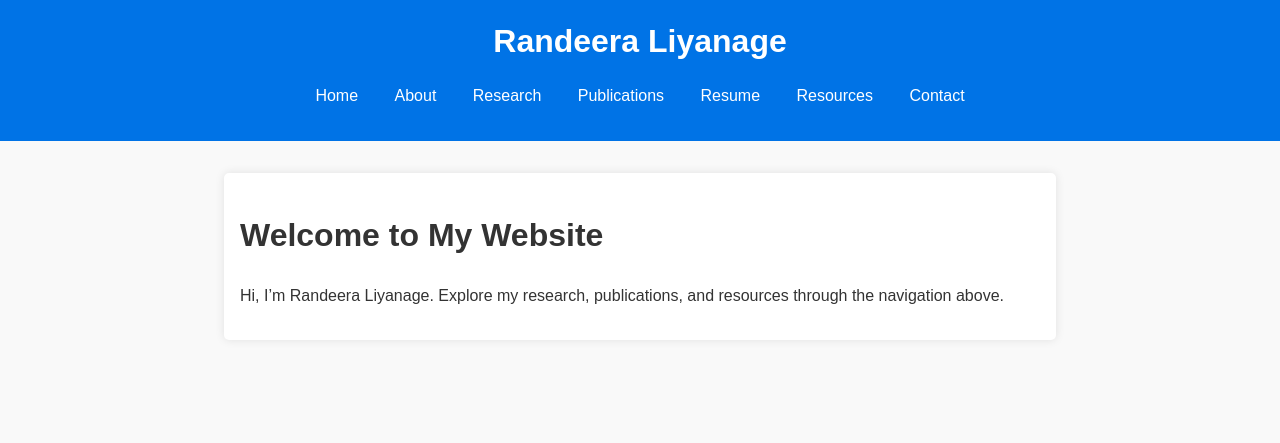
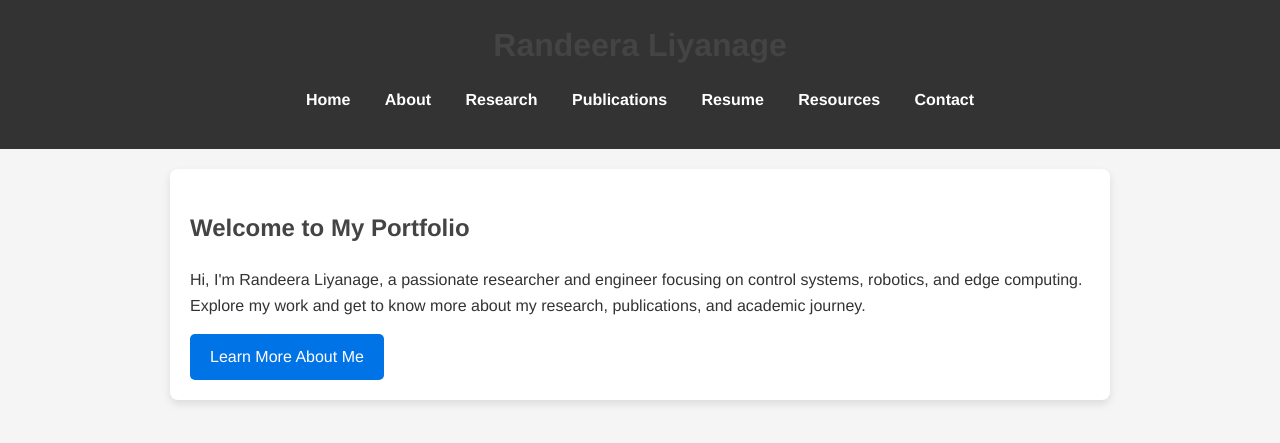
Before and after one commit to randeeraliyanage/randeeraliyanage.github.io, a Jekyll site: the page built from index.md, in a window 1280 px wide. Shown: the top 443 px of the page. Built offline with Jekyll 4.4.1, drawn with Linux system fonts in a browser that asks for light colours.

Commit message:
Update default.html

```diff
--- a/_layouts/default.html
+++ b/_layouts/default.html
@@ -3,24 +3,71 @@
 <head>
     <meta charset="UTF-8">
     <meta name="viewport" content="width=device-width, initial-scale=1.0">
-    <title>{{ page.title | default: site.title }}</title>
+    <title>Randeera Liyanage - Portfolio</title>
     <link rel="stylesheet" href="/style.css">
+    <style>
+        body {
+            font-family: 'Helvetica Neue', Arial, sans-serif;
+            color: #333;
+            background: #f5f5f5;
+            line-height: 1.6;
+        }
+        header {
+            background: #333;
+            color: #fff;
+            padding: 20px 0;
+            text-align: center;
+        }
+        nav a {
+            color: #fff;
+            text-decoration: none;
+            margin: 0 15px;
+            font-weight: bold;
+        }
+        nav a:hover {
+            text-decoration: underline;
+        }
+        main {
+            max-width: 900px;
+            margin: 20px auto;
+            background: #fff;
+            padding: 20px;
+            border-radius: 8px;
+            box-shadow: 0 4px 8px rgba(0,0,0,0.1);
+        }
+        h1, h2, h3, h4 {
+            color: #444;
+        }
+        .button {
+            display: inline-block;
+            background: #0073e6;
+            color: #fff;
+            padding: 10px 20px;
+            border-radius: 5px;
+            text-decoration: none;
+        }
+        .button:hover {
+            background: #005bb5;
+        }
+    </style>
 </head>
 <body>
     <header>
-        <h1>{{ site.title }}</h1>
+        <h1>Randeera Liyanage</h1>
         <nav>
-            <a href="/index.html">Home</a>
-            <a href="/about.html">About</a>
-            <a href="/research.html">Research</a>
-            <a href="/publications.html">Publications</a>
-            <a href="/resume.html">Resume</a>
-            <a href="/resources.html">Resources</a>
-            <a href="/contact.html">Contact</a>
+            <a href="index.html">Home</a>
+            <a href="about.html">About</a>
+            <a href="research.html">Research</a>
+            <a href="publications.html">Publications</a>
+            <a href="resume.html">Resume</a>
+            <a href="resources.html">Resources</a>
+            <a href="contact.html">Contact</a>
         </nav>
     </header>
     <main>
-        {{ content }}
+        <h2>Welcome to My Portfolio</h2>
+        <p>Hi, I'm Randeera Liyanage, a passionate researcher and engineer focusing on control systems, robotics, and edge computing. Explore my work and get to know more about my research, publications, and academic journey.</p>
+        <a href="about.html" class="button">Learn More About Me</a>
     </main>
 </body>
 </html>
```
